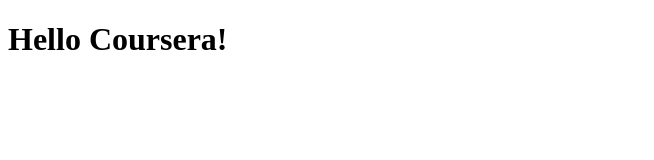
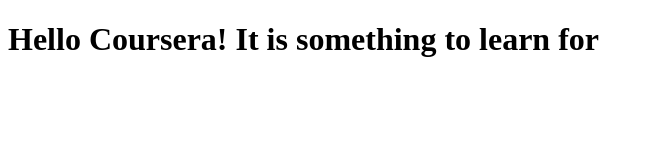
Before and after one commit to Flixrin/CourseraHTMLtest, a plain HTML site: page site/index.html in a window 1280 px wide. Shown: the whole page, without its empty margins (0-654 px from the left). Drawn offline with Linux system fonts and the light colour scheme.

Commit message:
Small changes.

```diff
--- a/site/index.html
+++ b/site/index.html
@@ -4,6 +4,6 @@
     <title>Hello Coursera!</title>
 </head>
 <body>
-<h1>Hello Coursera!</h1>
+<h1>Hello Coursera! It is something to learn for</h1>
 </body>
 </html>
```
